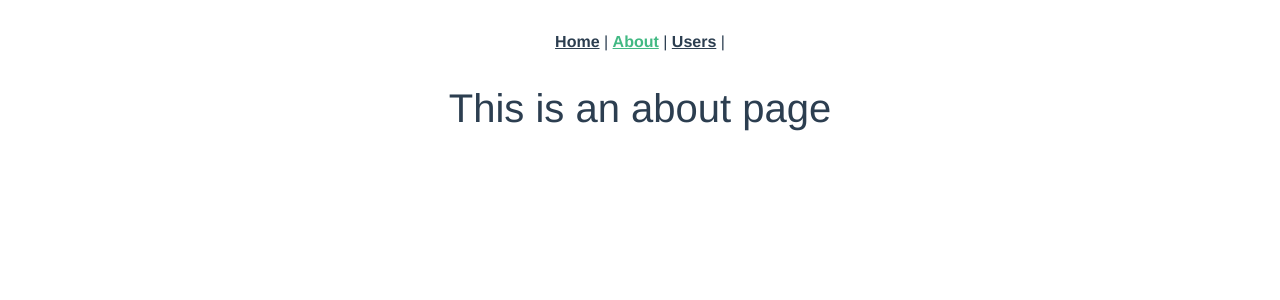
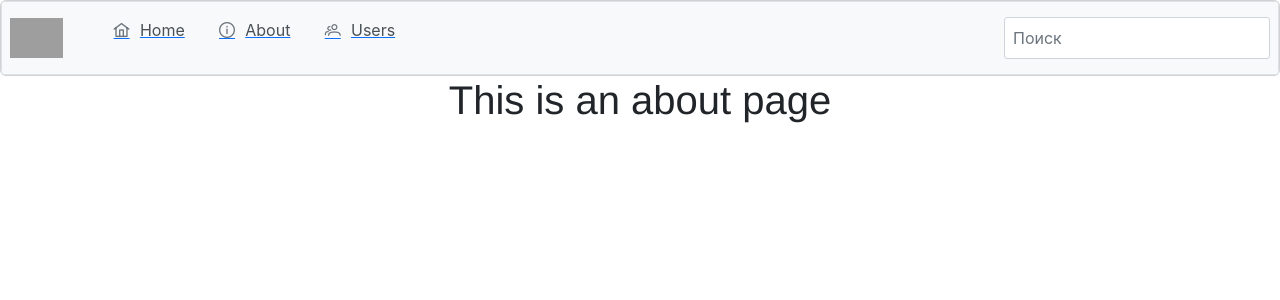
Before and after one commit to Nurkhan01/VueCli_For_Laravel, a Vue app: page /about in a window 1280 px wide. Shown: the top 300 px of the page. Built offline with nearby package versions, Linux system fonts and the light colour scheme; grey boxes are pictures that could not be loaded.

Commit message:
update Navbar

```diff
--- a/src/App.vue
+++ b/src/App.vue
@@ -1,11 +1,53 @@
 <template>
-  <nav>
-    <router-link to="/">Home</router-link> |
-    <router-link to="/about">About</router-link> |
-    <router-link to="/admin/users">Users</router-link> |
-  </nav>
+<!--  <nav>-->
+<!--    <router-link to="/">Home</router-link> |-->
+<!--    <router-link to="/about">About</router-link> |-->
+<!--    <router-link to="/admin/users">Users</router-link> |-->
+<!--  </nav>-->
+
+    <div class="card relative z-2">
+        <Menubar :model="items">
+            <template #start>
+                <img alt="logo" src="https://primefaces.org/cdn/primevue/images/logo.svg" height="40" class="mr-2" />
+            </template>
+            <template #end>
+                <InputText placeholder="Поиск" type="text" />
+            </template>
+        </Menubar>
+    </div>
   <router-view/>
 </template>
+<script>
+import Menubar from 'primevue/menubar';
+export default {
+    name: "App",
+    components: {
+        Menubar
+    },
+    data() {
+        return {
+            items: [
+                {
+                    label: 'Home',
+                    icon: 'pi pi-fw pi-home',
+                    to: '/',
+                },
+                {
+                    label: 'About',
+                    icon: 'pi pi-fw pi-info-circle',
+                    to: '/about',
+                },
+                {
+                    label: 'Users',
+                    icon: 'pi pi-fw pi-users',
+                    to: '/admin/users',
+                }
+            ]
+        }
+    },
+
+}
+</script>
 
 <style>
 #app {
@@ -13,19 +55,19 @@
   -webkit-font-smoothing: antialiased;
   -moz-osx-font-smoothing: grayscale;
   text-align: center;
-  color: #2c3e50;
+  //color: #2c3e50;
 }
 
-nav {
-  padding: 30px;
-}
+/*nav {*/
+/*  padding: 30px;*/
+/*}*/
 
-nav a {
-  font-weight: bold;
-  color: #2c3e50;
-}
+/*nav a {*/
+/*  font-weight: bold;*/
+/*  color: #2c3e50;*/
+/*}*/
 
-nav a.router-link-exact-active {
-  color: #42b983;
-}
+/*nav a.router-link-exact-active {*/
+/*  color: #42b983;*/
+/*}*/
 </style>
```
